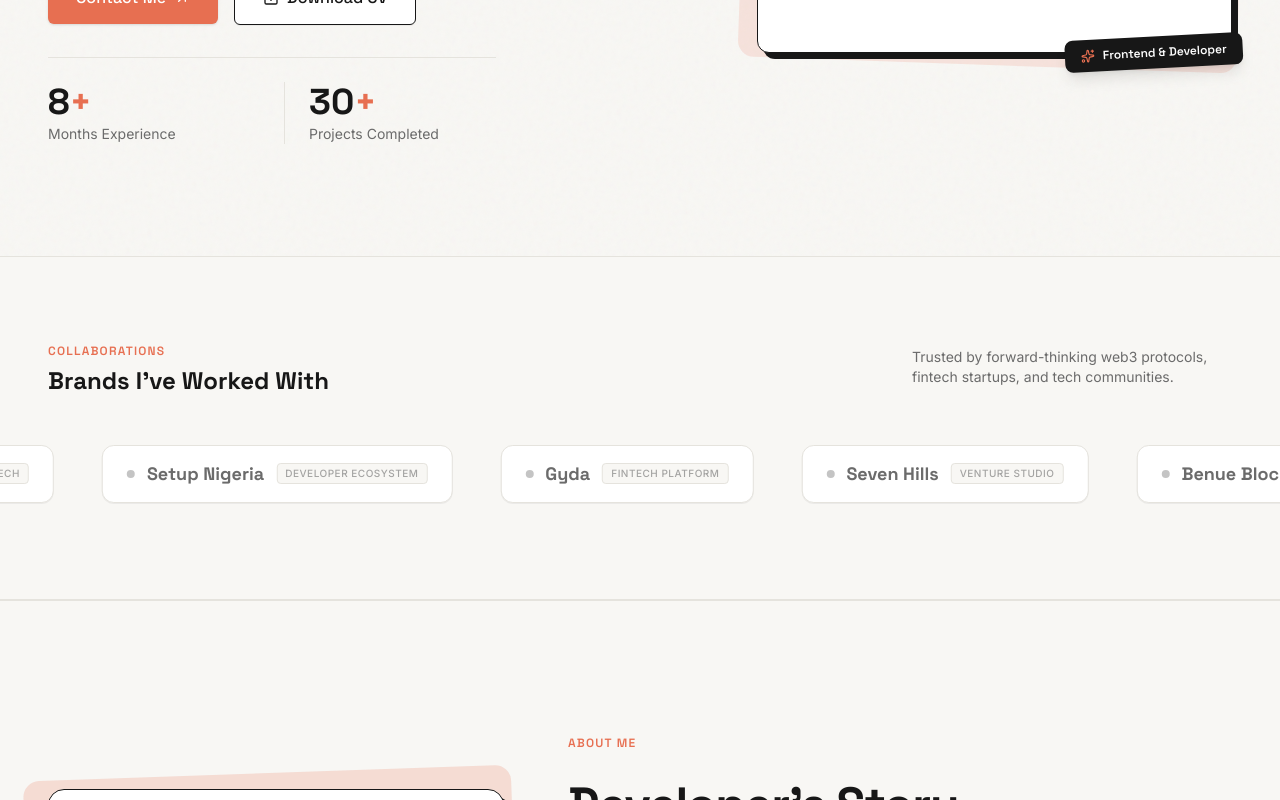
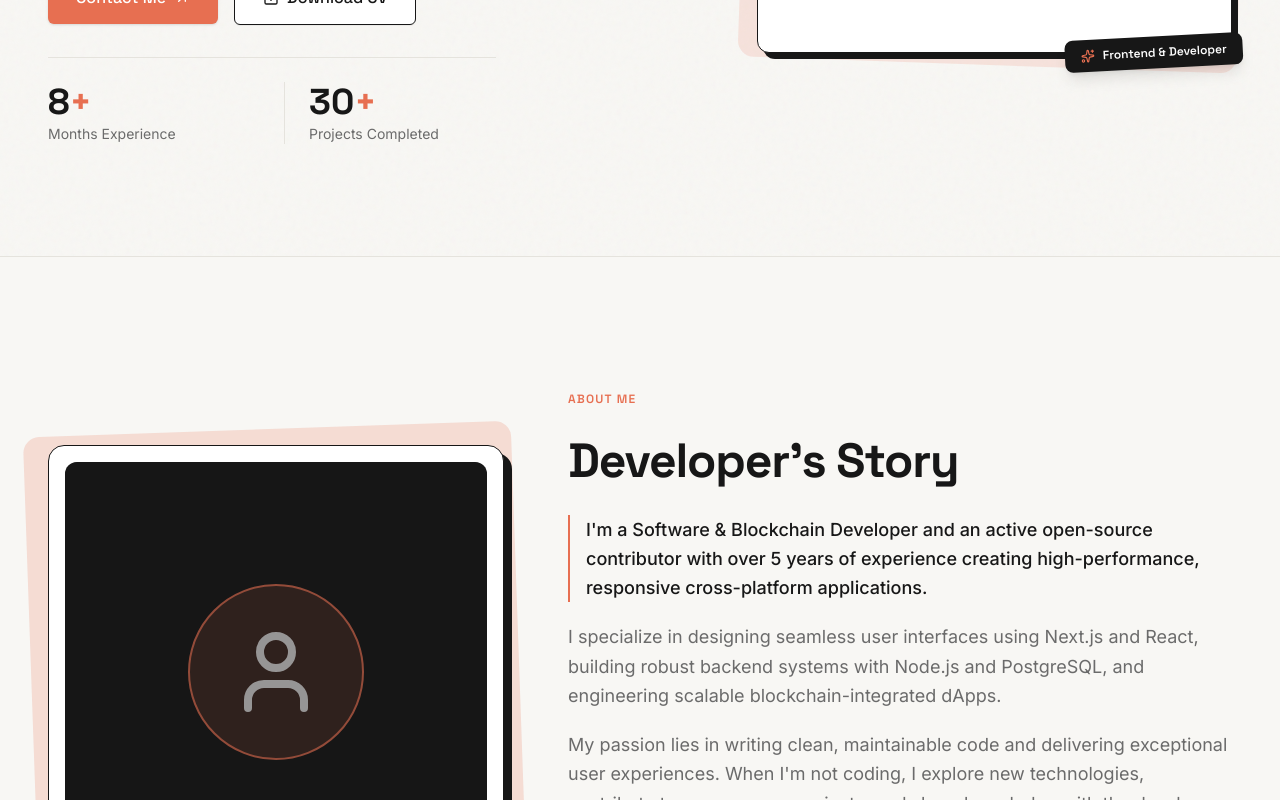
Before and after one commit to ChyyamakaU/portfoliowebsite, a React (Vite) app: page / in a window 1280 px wide. Shown: the part 628-1428 px from the top of the page. Built offline with nearby package versions, Linux system fonts and the light colour scheme.

Commit message:
fix: remove brands component

```diff
--- a/src/App.jsx
+++ b/src/App.jsx
@@ -1,7 +1,7 @@
-import React from 'react';
+import  "./App.css"
 import Navbar from './components/Navbar';
 import Hero from './components/Hero';
-import Brands from './components/Brands';
+// import Brands from './components/Brands';
 import Story from './components/Story';
 import Services from './components/Services';
 import Process from './components/Process';
@@ -15,43 +15,42 @@ import Footer from './components/Footer';
 
 function App() {
   return (
-    <div className="min-h-screen bg-[#F8F7F4] text-[#171717] font-body relative selection:bg-[#E76F51] selection:text-white">
-      {/* Sticky Blur Navigation */}
+    <div className="min-h-screen bg-[rgb(248,247,244)] text-[rgb(23,23,23)] font-body relative selection:bg-[rgb(231,111,81)] selection:text-white">
+
       <Navbar />
 
-      {/* Main Content Flow */}
+
       <main>
-        {/* Hero Section */}
+
         <Hero />
 
-        {/* Brands & Collaborators Marquee */}
-        <Brands />
 
-        {/* Developer's Story */}
+        {/* <Brands /> */}
+
+
         <Story />
 
-        {/* Services Section ("What I Can Do") */}
+
         <Services />
 
-        {/* Process Section ("My Way of Getting Things Done") */}
         <Process />
 
-        {/* Projects Section ("A Glimpse of My Work") */}
+
         <Projects />
 
-        {/* Tech Stack ("Tools & Technologies") */}
+
         <TechStack />
 
-        {/* Work Experience Timeline */}
+
         <Experience />
 
-        {/* FAQ Section */}
+
         <FAQ />
 
-        {/* Testimonials */}
+
         <Testimonials />
 
-        {/* Contact Section ("Let's Build Something Great") */}
+
         <Contact />
       </main>
 
--- a/src/components/Brands.jsx
+++ b/src/components/Brands.jsx
@@ -1,74 +1,74 @@
-import React from 'react';
-import { motion } from 'framer-motion';
+// import React from 'react';
+// import { motion } from 'framer-motion';
 
-const brands = [
-  { name: 'Blockfuse', tag: 'Web3 Infrastructure' },
-  { name: 'Road Runner', tag: 'Logistics Tech' },
-  { name: 'Setup Nigeria', tag: 'Developer Ecosystem' },
-  { name: 'Gyda', tag: 'Fintech Platform' },
-  { name: 'Seven Hills', tag: 'Venture Studio' },
-  { name: 'Benue Blockchain Festival', tag: 'Web3 Conference' },
-];
+// const brands = [
+//   { name: 'Blockfuse', tag: 'Web3 Infrastructure' },
+//   { name: 'Road Runner', tag: 'Logistics Tech' },
+//   { name: 'Setup Nigeria', tag: 'Developer Ecosystem' },
+//   { name: 'Gyda', tag: 'Fintech Platform' },
+//   { name: 'Seven Hills', tag: 'Venture Studio' },
+//   { name: 'Benue Blockchain Festival', tag: 'Web3 Conference' },
+// ];
 
-export default function Brands() {
-  // Duplicated list for seamless infinite loop marquee animation
-  const marqueeItems = [...brands, ...brands, ...brands];
+// export default function Brands() {
+//   // Duplicated list for seamless infinite loop marquee animation
+//   const marqueeItems = [...brands, ...brands, ...brands];
 
-  return (
-    <section className="py-16 md:py-20 bg-[#F8F7F4] border-y border-[#E5E3DD] overflow-hidden">
-      <div className="max-w-7xl mx-auto px-6 sm:px-8 lg:px-12 mb-8">
-        <motion.div
-          initial={{ opacity: 0, y: 16 }}
-          whileInView={{ opacity: 1, y: 0 }}
-          viewport={{ once: true, amount: 0.2 }}
-          transition={{ duration: 0.6, ease: 'easeOut' }}
-          className="flex flex-col sm:flex-row sm:items-center justify-between gap-4"
-        >
-          <div>
-            <span className="text-xs font-semibold font-heading text-[#E76F51] uppercase tracking-widest">
-              Collaborations
-            </span>
-            <h3 className="text-xl sm:text-2xl font-bold font-heading text-[#171717] mt-1">
-              Brands I've Worked With
-            </h3>
-          </div>
-          <p className="text-xs sm:text-sm text-[#6B6B6B] font-body max-w-xs">
-            Trusted by forward-thinking web3 protocols, fintech startups, and tech communities.
-          </p>
-        </motion.div>
-      </div>
+//   return (
+//     <section className="py-16 md:py-20 bg-[#F8F7F4] border-y border-[#E5E3DD] overflow-hidden">
+//       <div className="max-w-7xl mx-auto px-6 sm:px-8 lg:px-12 mb-8">
+//         <motion.div
+//           initial={{ opacity: 0, y: 16 }}
+//           whileInView={{ opacity: 1, y: 0 }}
+//           viewport={{ once: true, amount: 0.2 }}
+//           transition={{ duration: 0.6, ease: 'easeOut' }}
+//           className="flex flex-col sm:flex-row sm:items-center justify-between gap-4"
+//         >
+//           <div>
+//             <span className="text-xs font-semibold font-heading text-[#E76F51] uppercase tracking-widest">
+//               Collaborations
+//             </span>
+//             <h3 className="text-xl sm:text-2xl font-bold font-heading text-[#171717] mt-1">
+//               Brands I've Worked With
+//             </h3>
+//           </div>
+//           <p className="text-xs sm:text-sm text-[#6B6B6B] font-body max-w-xs">
+//             Trusted by forward-thinking web3 protocols, fintech startups, and tech communities.
+//           </p>
+//         </motion.div>
+//       </div>
 
-      {/* Auto-scrolling Infinite Marquee */}
-      <div className="relative w-full flex overflow-hidden py-4 select-none">
-        <motion.div
-          className="flex items-center gap-8 md:gap-12 whitespace-nowrap"
-          animate={{ x: ['0%', '-33.333%'] }}
-          transition={{
-            repeat: Infinity,
-            duration: 25,
-            ease: 'linear',
-          }}
-        >
-          {marqueeItems.map((brand, idx) => (
-            <div
-              key={`${brand.name}-${idx}`}
-              className="group inline-flex items-center gap-3 px-6 py-3.5 rounded-xl bg-white border border-[#E5E3DD] shadow-2xs hover:border-[#E76F51] hover:shadow-md transition-all duration-300 cursor-pointer"
-              data-cursor={brand.name}
-            >
-              {/* Brand Indicator Dot */}
-              <span className="w-2 h-2 rounded-full bg-[#6B6B6B]/40 group-hover:bg-[#E76F51] transition-colors" />
+//       {/* Auto-scrolling Infinite Marquee */}
+//       <div className="relative w-full flex overflow-hidden py-4 select-none">
+//         <motion.div
+//           className="flex items-center gap-8 md:gap-12 whitespace-nowrap"
+//           animate={{ x: ['0%', '-33.333%'] }}
+//           transition={{
+//             repeat: Infinity,
+//             duration: 25,
+//             ease: 'linear',
+//           }}
+//         >
+//           {marqueeItems.map((brand, idx) => (
+//             <div
+//               key={`${brand.name}-${idx}`}
+//               className="group inline-flex items-center gap-3 px-6 py-3.5 rounded-xl bg-white border border-[#E5E3DD] shadow-2xs hover:border-[#E76F51] hover:shadow-md transition-all duration-300 cursor-pointer"
+//               data-cursor={brand.name}
+//             >
+//               {/* Brand Indicator Dot */}
+//               <span className="w-2 h-2 rounded-full bg-[#6B6B6B]/40 group-hover:bg-[#E76F51] transition-colors" />
 
-              <span className="text-base sm:text-lg font-bold font-heading text-[#6B6B6B] group-hover:text-[#171717] transition-colors">
-                {brand.name}
-              </span>
+//               <span className="text-base sm:text-lg font-bold font-heading text-[#6B6B6B] group-hover:text-[#171717] transition-colors">
+//                 {brand.name}
+//               </span>
 
-              <span className="text-[10px] font-medium font-body uppercase tracking-wider text-[#6B6B6B]/60 group-hover:text-[#E76F51] transition-colors bg-[#F8F7F4] px-2 py-0.5 rounded border border-[#E5E3DD]">
-                {brand.tag}
-              </span>
-            </div>
-          ))}
-        </motion.div>
-      </div>
-    </section>
-  );
-}
+//               <span className="text-[10px] font-medium font-body uppercase tracking-wider text-[#6B6B6B]/60 group-hover:text-[#E76F51] transition-colors bg-[#F8F7F4] px-2 py-0.5 rounded border border-[#E5E3DD]">
+//                 {brand.tag}
+//               </span>
+//             </div>
+//           ))}
+//         </motion.div>
+//       </div>
+//     </section>
+//   );
+// }
--- a/src/components/Navbar.jsx
+++ b/src/components/Navbar.jsx
@@ -78,7 +78,7 @@ export default function Navbar() {
 
           <a
             href="#contact"
-            className="group relative inline-flex items-center gap-1.5 px-5 py-2.5 rounded-md text-sm font-medium bg-[#171717] text-white hover:bg-[#E76F51] transition-colors duration-300 font-heading shadow-xs overflow-hidden"
+            className="group relative inline-flex items-center gap-1.5 px-5 py-2.5 rounded-md text-sm font-medium bg-[rgb(23,23,23)] text-white hover:bg-[rgb(231,111,81)] transition-colors duration-300 font-heading shadow-xs overflow-hidden"
             data-cursor="Contact"
           >
             <span>Let's Talk</span>
@@ -105,7 +105,7 @@ export default function Navbar() {
             animate={{ opacity: 1, y: 0 }}
             exit={{ opacity: 0, y: -20 }}
             transition={{ duration: 0.3, ease: 'easeOut' }}
-            className="fixed inset-0 top-15 bg-[rgb(248,247,244)] z-30 flex flex-col px-8 py-10 md:hidden border-t border-[#E5E3DD]"
+            className="fixed inset-0 top-15 bg-[rgb(248,247,244)] z-30 flex flex-col px-8 py-10 md:hidden border-t border-[rgb(229,227,221)]"
           >
             <motion.div
               initial="closed"
@@ -130,7 +130,7 @@ export default function Navbar() {
                     open: { opacity: 1, x: 0 },
                     closed: { opacity: 0, x: -20 },
                   }}
-                  className="text-3xl font-bold font-heading text-[hsl(0,0%,9%)] hover:text-[rgb(231,111,81)] transition-colors flex items-center justify-between border-b border-[#E5E3DD]/60 pb-3"
+                  className="text-3xl font-bold font-heading text-[hsl(0,0%,9%)] hover:text-[rgb(231,111,81)] transition-colors flex items-center justify-between border-b border-line/60 pb-3"
                 >
                   <span>{link.name}</span>
                   <ArrowUpRight className="w-6 h-6 text-[rgb(231,111,81)]" />
```
